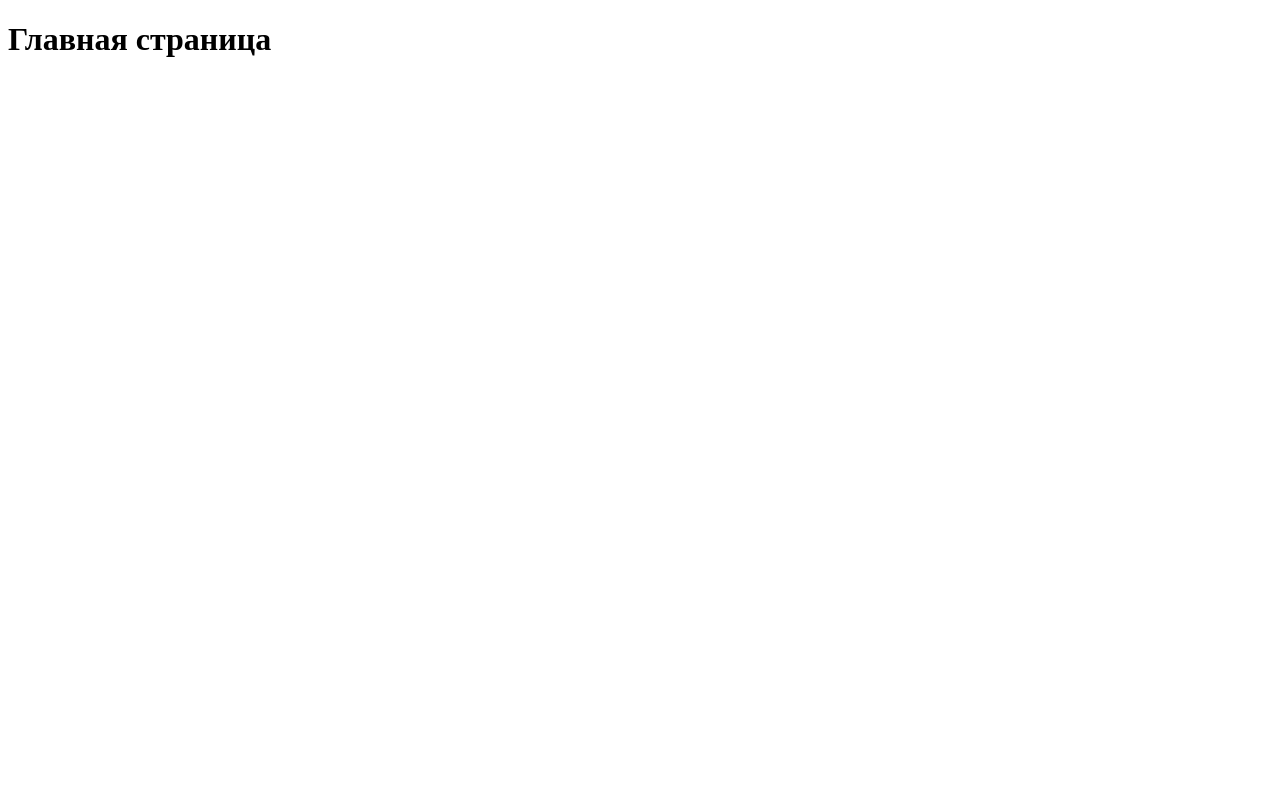
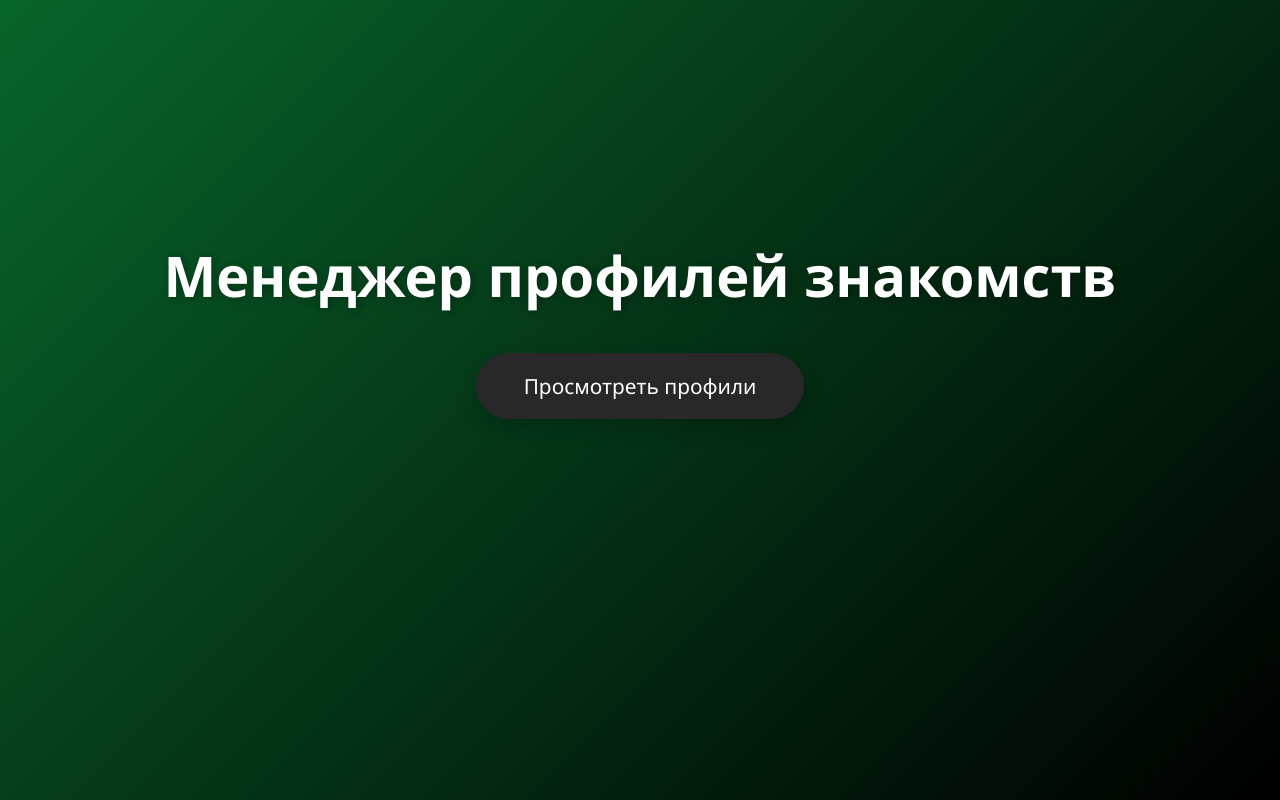
Before and after one commit to rrslamerr/dating-profile-manager, a FastAPI app: page / in a window 1280 px wide. Before the commit the page is almost empty. Run offline with FastAPI, Linux system fonts and the light colour scheme.

Commit message:
add html and css for landing page

```diff
--- a/app/main.py
+++ b/app/main.py
@@ -18,5 +18,8 @@ app = FastAPI(
     version="1.0.0",
     lifespan=lifespan,
 )
+
+app.mount("/static", StaticFiles(directory="app/static"), name="static")
+
 app.include_router(pages.router)
 app.include_router(profiles.router)
--- a/app/routers/pages.py
+++ b/app/routers/pages.py
@@ -7,4 +7,5 @@ templates = Jinja2Templates(directory="app/templates")
 
 @router.get("/")
 async def home(request: Request):
-    return templates.TemplateResponse(request=request, name="index.html")
+    """Главная страница"""
+    return templates.TemplateResponse(request=request, name="home.html")
--- /dev/null
+++ b/app/static/css/style.css
@@ -0,0 +1,55 @@
+* {
+    margin: 0;
+    padding: 0;
+    box-sizing: border-box;
+}
+
+body {
+    font-family: 'Segoe UI', Tahoma, Geneva, Verdana, sans-serif;
+    background: linear-gradient(135deg, #08652b 0%, #000000 100%);
+    min-height: 100vh;
+    color: #F0F0F0;
+}
+
+.landing-page {
+    display: flex;
+    flex-direction: column;
+    min-height: 100vh;
+}
+
+.landing-main {
+    display: flex;
+    flex-direction: column;
+    justify-content: center;
+    align-items: center;
+    text-align: center;
+    min-height: 85vh;
+    padding: 2rem;
+}
+
+.landing-title {
+    font-size: 3.5rem;
+    color: white;
+    margin-bottom: 1rem;
+    text-shadow: 2px 2px 10px rgba(0, 0, 0, 0.3);
+}
+
+.landing-button {
+    margin-bottom: 1.5rem;
+    margin-top: 1.5rem;
+}
+
+.btn-large {
+    padding: 1.2rem 3rem;
+    font-size: 1.3rem;
+    border-radius: 50px;
+    text-decoration: none;
+    display: inline-block;
+    transition: all 0.3s;
+    box-shadow: 0 8px 20px rgba(0, 0, 0, 0.2);
+}
+
+.btn-primary {
+    background-color: #282828;
+    color: white;
+}
--- a/app/templates/base.html
+++ b/app/templates/base.html
@@ -1,11 +1,10 @@
 <!doctype html>
-<html lang="en">
+<html lang="ru">
 <head>
     <meta charset="UTF-8">
     <meta name="viewport" content="width=device-width, initial-scale=1">
-    <title>{% block title %}
-
-    {% endblock %}</title>
+    <title>{% block title %}Менеджер профилей знакомств{% endblock %}</title>
+    <link rel="stylesheet" href="{{ url_for('static', path='css/style.css') }}">
 </head>
 <body>
 {% block body %}
--- /dev/null
+++ b/app/templates/home.html
@@ -0,0 +1,18 @@
+<!doctype html>
+<html lang="ru">
+<head>
+    <meta charset="UTF-8">
+    <meta name="viewport" content="width=device-width, initial-scale=1">
+    <title>Менеджер профилей знакомств</title>
+    <link rel="stylesheet" href="{{ url_for('static', path='css/style.css') }}">
+</head>
+<body class="landing-page">
+<div class="landing-main">
+    <h1 class="landing-title">Менеджер профилей знакомств</h1>
+    <div class="landing-button">
+        <a href="/profiles" class="btn-large btn-primary">Просмотреть профили</a>
+    </div>
+</div>
+
+</body>
+</html>
--- a/app/templates/index.html
+++ /dev/null
@@ -1,7 +0,0 @@
-{% extends "base.html" %}
-{% block title %}
-    Homepage
-{% endblock %}
-{% block body %}
-    <h1>Главная страница</h1>
-{% endblock %}
```
Also changed, not shown: app/templates/profiles.html (added, +11 -0 lines).
